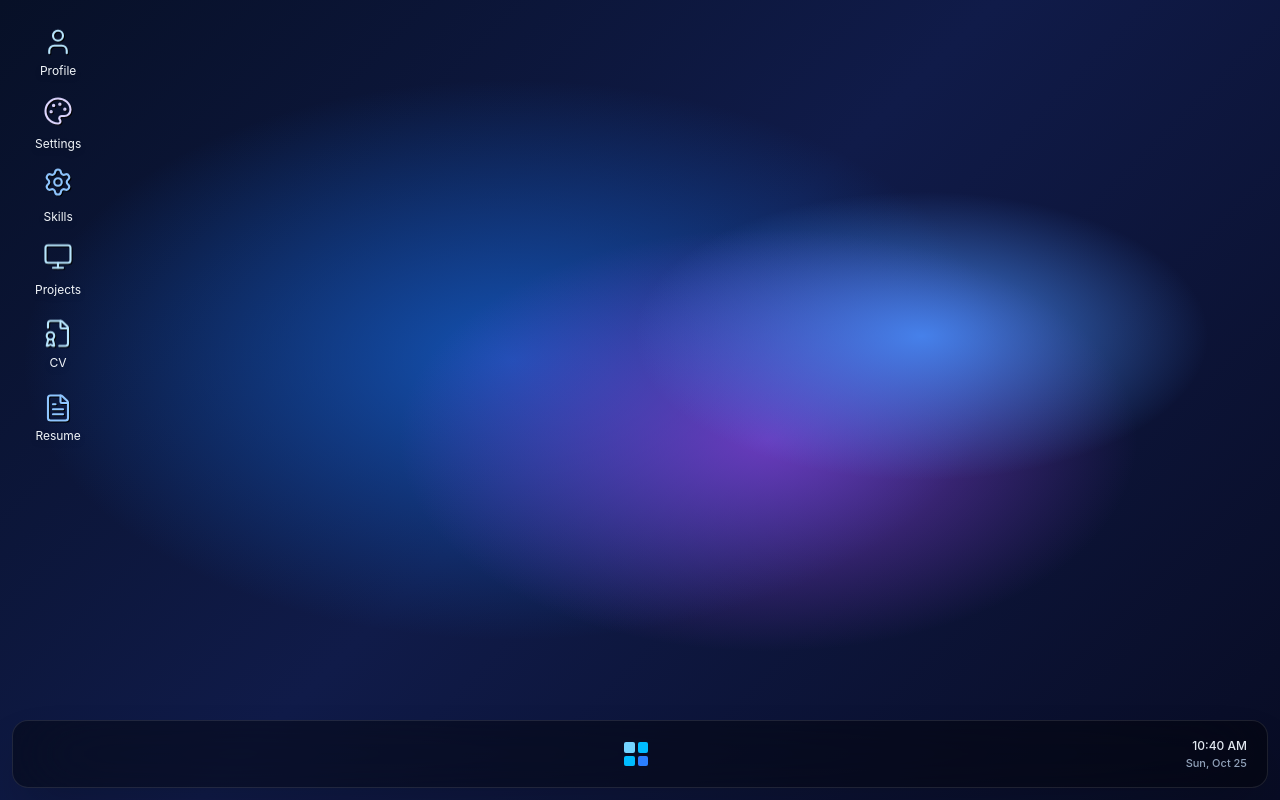
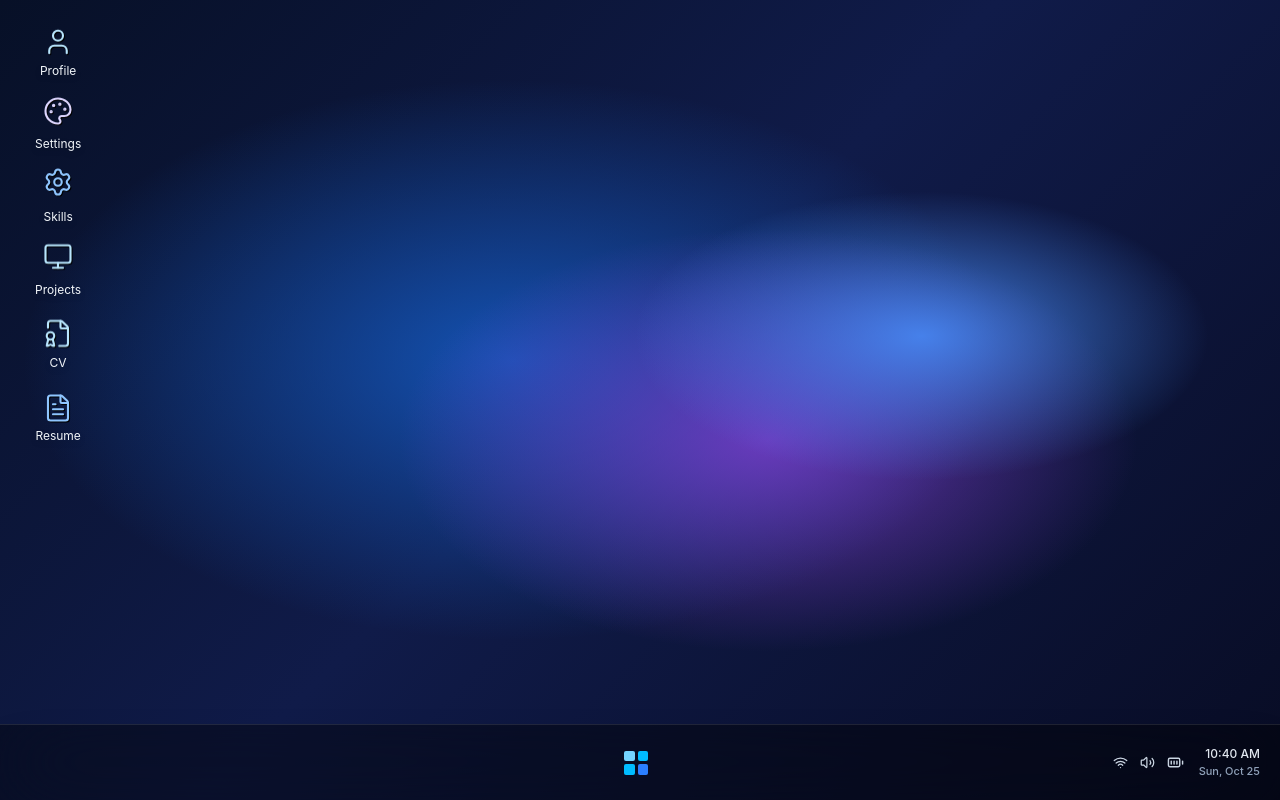
Before and after one commit to TechTonic001/My-Tech-portfolio, a React (Vite) app: page / in a window 1280 px wide. Built offline with nearby package versions, Linux system fonts and the light colour scheme.

Commit message:
Add battery, volume, and Wi-Fi indicators to footer for enhanced status display

```diff
--- a/src/App.jsx
+++ b/src/App.jsx
@@ -1,6 +1,7 @@
 import { useEffect, useRef, useState } from 'react';
 import {
   Bot,
+  BatteryFull,
   BriefcaseBusiness,
   Camera,
   Code2,
@@ -16,6 +17,8 @@ import {
   Square,
   User,
   X,
+  Volume2,
+  Wifi,
 } from 'lucide-react';
 
 const APPS = [
@@ -859,7 +862,7 @@ export default function App() {
       {startMenuOpen && (
         <section
           aria-label="Start menu"
-          className={`absolute bottom-24 left-1/2 z-[10000] max-h-[calc(100vh-120px)] w-[min(380px,calc(100vw-24px))] -translate-x-1/2 overflow-y-auto rounded-2xl p-4 text-slate-100 ${glassPanel}`}
+          className={`absolute bottom-[88px] left-1/2 z-[10000] max-h-[calc(100vh-112px)] w-[min(380px,calc(100vw-24px))] -translate-x-1/2 overflow-y-auto rounded-2xl p-4 text-slate-100 ${glassPanel}`}
           onClick={(event) => event.stopPropagation()}
         >
           <div className="mb-4 flex items-center justify-between">
@@ -912,8 +915,8 @@ export default function App() {
         </section>
       )}
 
-      <footer className={`absolute bottom-3 left-3 right-3 z-[10001] flex h-[68px] items-center justify-center rounded-2xl px-3 ${glassPanel}`}>
-        <div className="absolute left-1/2 flex max-w-[calc(100%-100px)] -translate-x-1/2 items-center gap-1 overflow-x-auto sm:gap-2">
+      <footer className="absolute inset-x-0 bottom-0 z-[10001] flex h-[76px] w-full items-center border-t border-white/10 bg-black/40 px-2 shadow-2xl backdrop-blur-2xl">
+        <div className="absolute left-1/2 flex max-w-[calc(100%-190px)] -translate-x-1/2 items-center gap-1 overflow-x-auto sm:gap-2">
           <button
             type="button"
             aria-expanded={startMenuOpen}
@@ -961,8 +964,8 @@ export default function App() {
                   {!appWindow.minimized && (
                     <span
                       aria-hidden="true"
-                      className={`absolute bottom-0.5 h-1 w-1 rounded-full ${
-                        isPressed ? 'bg-sky-300' : 'bg-slate-500'
+                      className={`absolute bottom-0.5 h-1 rounded-full transition-all ${
+                        isPressed ? 'w-4 bg-sky-300' : 'w-2 bg-slate-400'
                       }`}
                     />
                   )}
@@ -971,12 +974,19 @@ export default function App() {
             })}
           </nav>
         </div>
-        <time className="absolute right-3 flex min-w-16 flex-col items-end text-right text-[11px] font-medium leading-tight text-slate-200 sm:right-5 sm:text-xs">
-          <span>{formatTime(time)}</span>
-          <span className="mt-1 text-[10px] text-slate-400 sm:text-[11px]">
-            {formatDate(time)}
-          </span>
-        </time>
+        <div className="absolute right-3 flex items-center gap-2 sm:right-5 sm:gap-3">
+          <div className="flex items-center gap-2 text-slate-300 sm:gap-3">
+            <Wifi size={15} aria-label="Wi-Fi connected" />
+            <Volume2 size={15} aria-label="Volume on" />
+            <BatteryFull size={17} aria-label="Battery full" />
+          </div>
+          <time className="flex min-w-16 flex-col items-end text-right text-[11px] font-medium leading-tight text-slate-200 sm:text-xs">
+            <span>{formatTime(time)}</span>
+            <span className="mt-1 text-[10px] text-slate-400 sm:text-[11px]">
+              {formatDate(time)}
+            </span>
+          </time>
+        </div>
       </footer>
     </main>
   );
```
